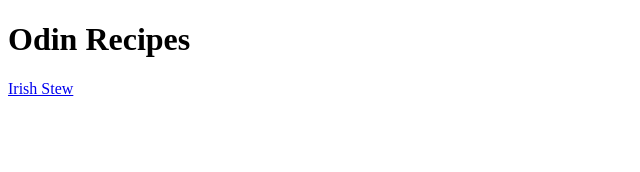
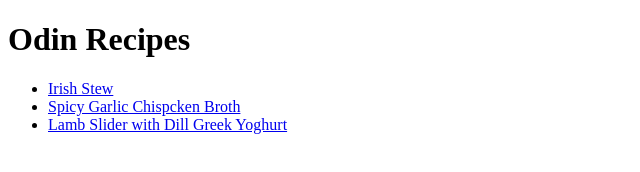
Before and after one commit to LouisMoncrieff/odin-recipes, a plain HTML site: page index.html in a window 1280 px wide. Shown: the whole page, without its empty margins (0-640 px from the left). Drawn offline with Linux system fonts and the light colour scheme.

Commit message:
add two other recipes

```diff
--- a/index.html
+++ b/index.html
@@ -7,6 +7,12 @@
 
     <body>
         <h1>Odin Recipes</h1>
-        <a href="recipes/irish-stew.html">Irish Stew</a>
+        <ul>
+            <li><a href="recipes/irish-stew.html">Irish Stew</a></li>
+            <li><a href="recipes/spicy-garlic-chicken-broth.html">Spicy Garlic Chispcken Broth</a></li>
+            <li><a href="recipes/lamb-sliders-with-dill-greek-yoghurt.html">Lamb Slider with Dill Greek Yoghurt</a></li>
+
+        </ul>
+
     </body>
 </html>
```
